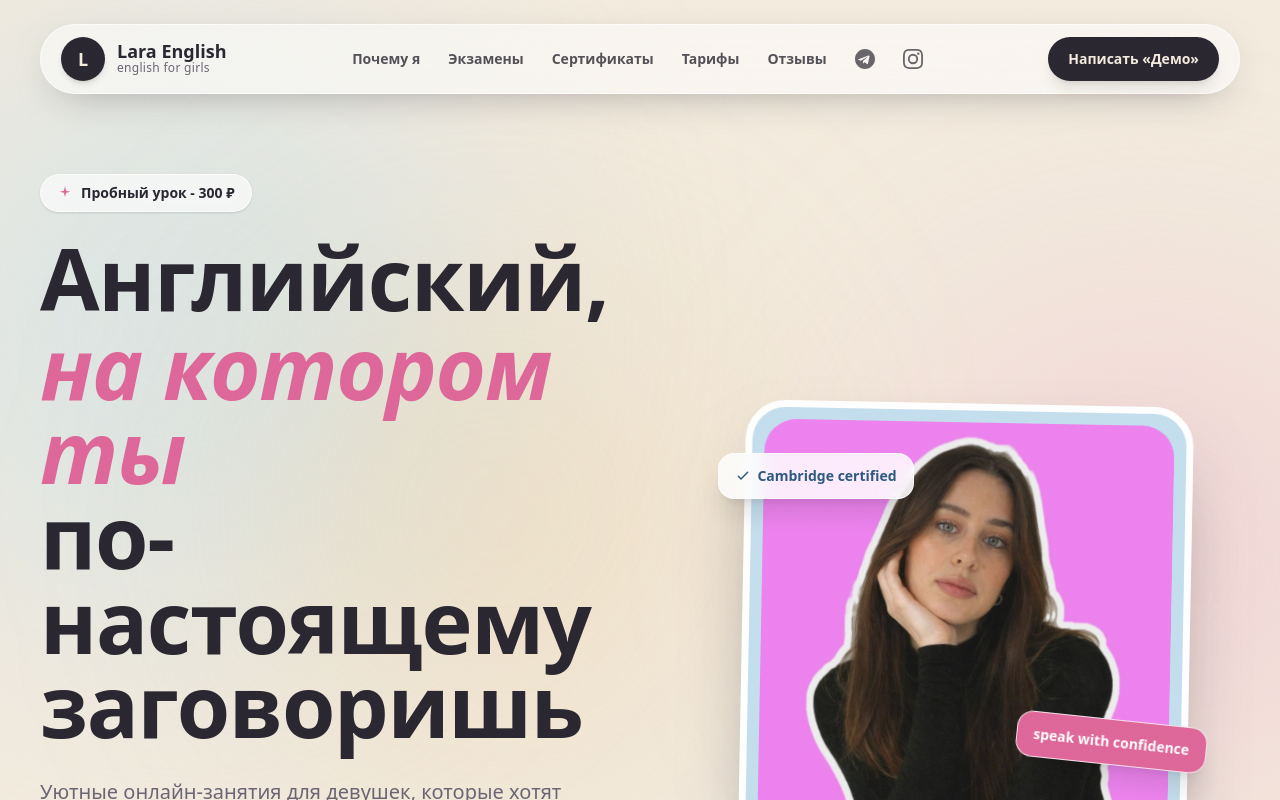
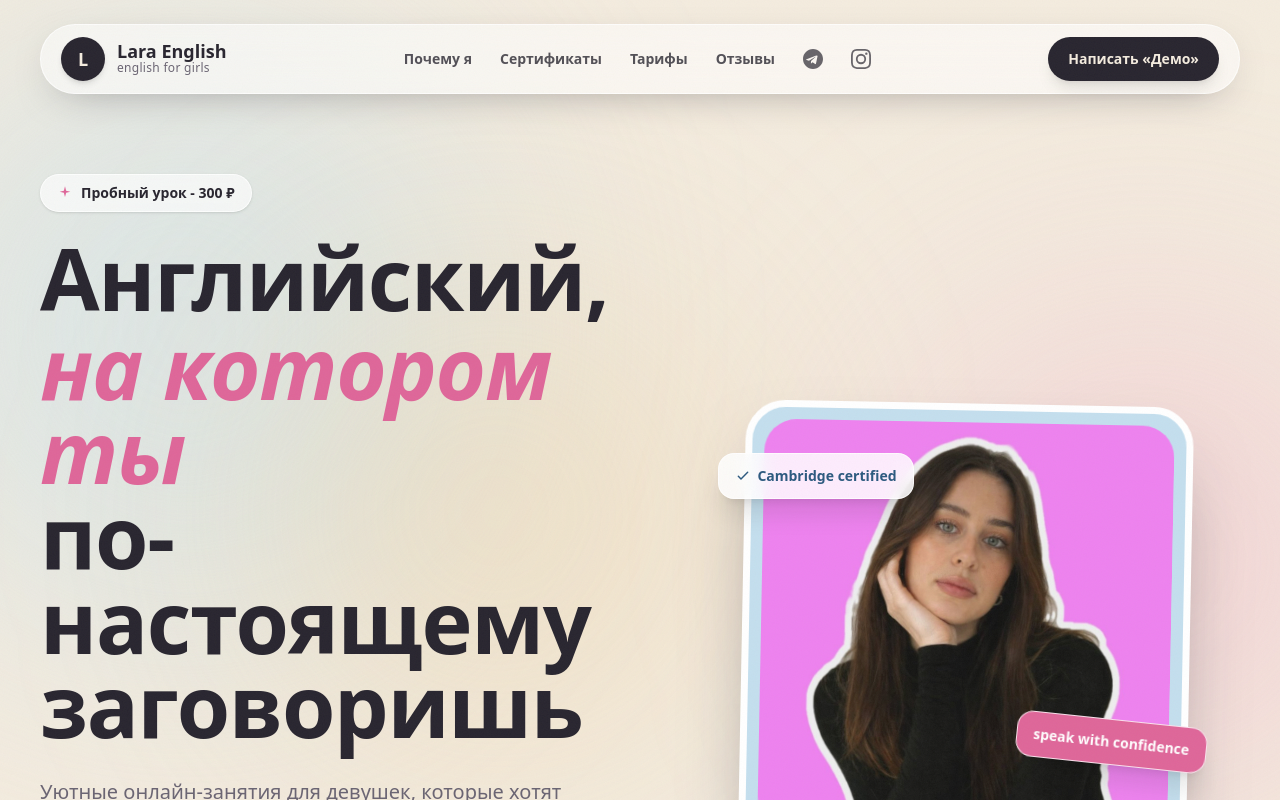
Before and after one commit to BabatahaMetehri/limara-website, a Next.js app: page / in a window 1280 px wide. Shown: the top 800 px of the page. Built offline with nearby package versions, Linux system fonts and the light colour scheme.

Commit message:
removed exams section

```diff
--- a/app/page.tsx
+++ b/app/page.tsx
@@ -303,7 +303,7 @@ export default function Home() {
       <Marquee />
       <Benefits />
       <LessonFlow />
-      <ExamPrep />
+      {/* <ExamPrep /> */}
       <Certificates />
       <Pricing />
       <Testimonials />
@@ -376,7 +376,7 @@ function Hero() {
 
   const navLinks: [string, string][] = [
     ["#benefits", "Почему я"],
-    ["#exams", "Экзамены"],
+    // ["#exams", "Экзамены"],
     ["#certificates", "Сертификаты"],
     ["#pricing", "Тарифы"],
     ["#reviews", "Отзывы"],
```
